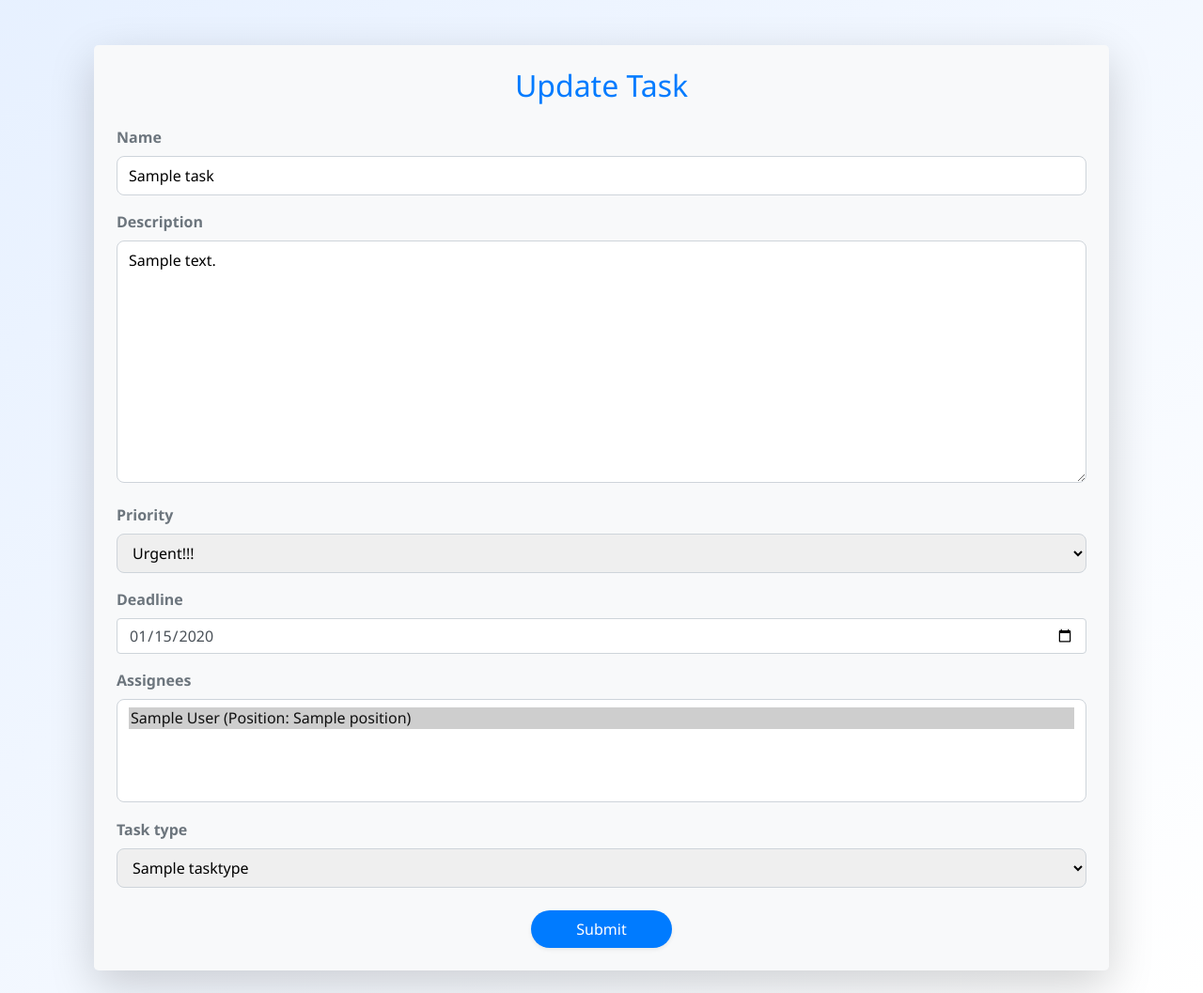
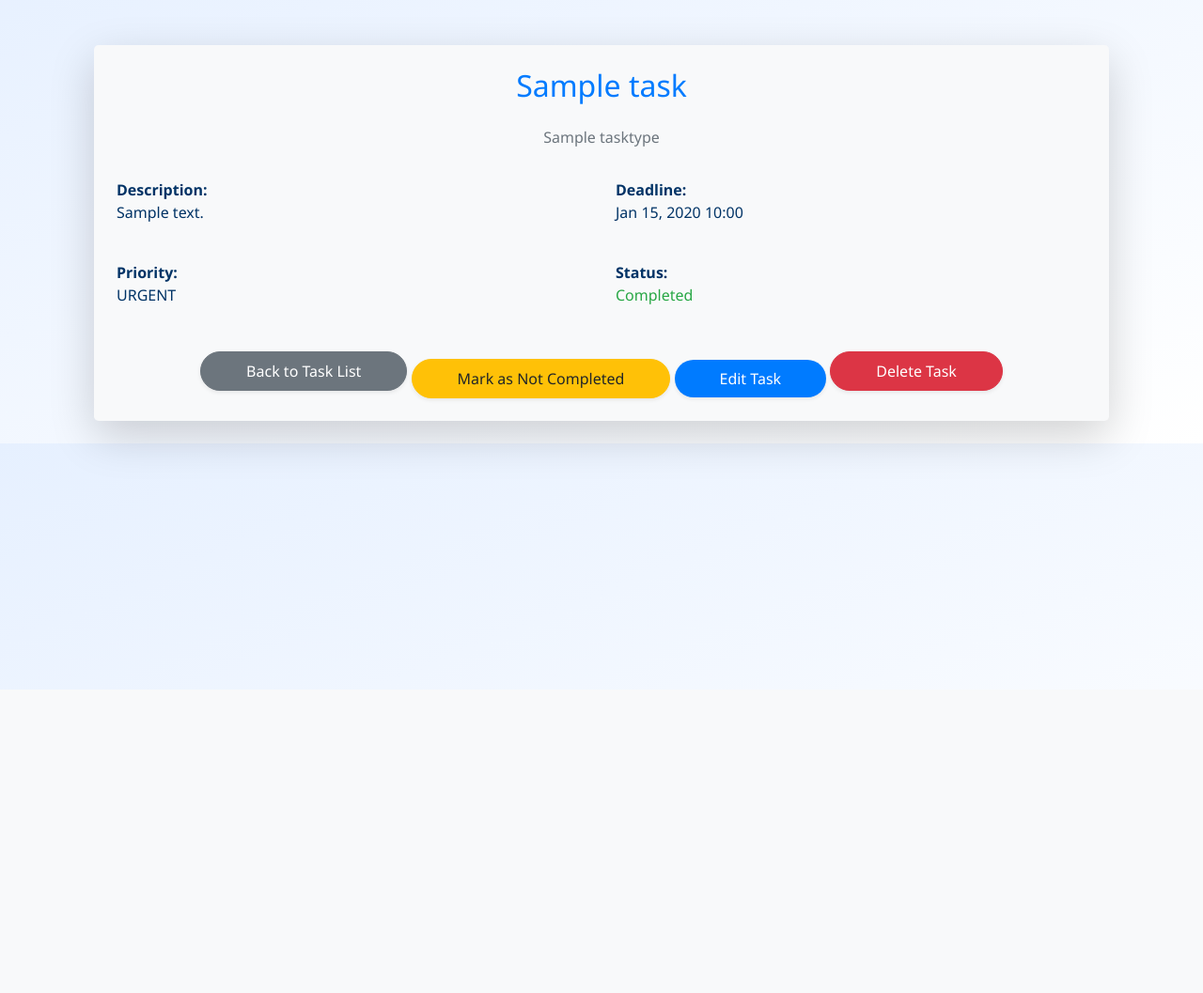
Before and after one commit to pewlay/synthtask, a Django app: page /manager/tasks/1/update/ in a window 1280 px wide. Shown: the part 66-1123 px from the top of the page at 94% size. After the commit the page ends 795 px from the top, so only its background shows below. Run offline with Django 5.2, Linux system fonts and the light colour scheme; a user stored in the database is signed in; tables that the repository leaves empty hold one stand-in row (values such as "Sample post").

Commit message:
Update views.py

```diff
--- a/manager/views.py
+++ b/manager/views.py
@@ -1,7 +1,7 @@
 from django.contrib.auth.decorators import login_required
 from django.contrib.auth.mixins import LoginRequiredMixin
 from django.http import HttpRequest, HttpResponse
-from django.shortcuts import render
+from django.shortcuts import render, redirect
 from django.urls import reverse_lazy
 from django.utils.timezone import now
 from django.views.generic import ListView, DetailView, CreateView, UpdateView, DeleteView
@@ -169,15 +169,25 @@ class TaskListView(LoginRequiredMixin, ListView):
     model = Task
     queryset = Task.objects.select_related()
 
+    def get_queryset(self):
+        return Task.objects.filter(assignees=self.request.user)
+
     def get_context_data(self, **kwargs):
         context = super().get_context_data(**kwargs)
-        context["task_list"] = Task.objects.all()
+        context["task_list"] = self.get_queryset()
         return context
 
 
 class TaskDetailView(LoginRequiredMixin, DetailView):
     model = Task
-    queryset = Task.objects.select_related()
+    template_name = 'manager/task_detail.html'
+    context_object_name = 'task'
+
+    def post(self, request, *args, **kwargs):
+        task = self.get_object()
+        task.is_completed = not task.is_completed
+        task.save()
+        return redirect('manager:task-detail', pk=task.pk)
 
 
 class TaskCreateView(LoginRequiredMixin, CreateView):
--- a/templates/manager/task_form.html
+++ b/templates/manager/task_form.html
@@ -3,36 +3,57 @@
 {% block content %}
   <div class="container mt-5">
     <div class="card shadow-lg p-4 rounded-lg border-0 bg-light">
-    <h2 class="mb-4 text-primary text-center">
-      {% if object.pk %}
-        Update Task
-      {% else %}
-        Create Task
-      {% endif %}
-    </h2>
+      <h2 class="mb-4 text-primary text-center">{{ task.name }}</h2>
+      <p class="text-muted text-center">{{ task.task_type }}</p>
 
-    <form method="post" novalidate>
-      {% csrf_token %}
-      {% for field in form %}
-        {% if field.name != 'is_completed' %}
-          <div class="form-group">
-            <label class="font-weight-bold text-secondary">{{ field.label }}</label>
-            {{ field }}
-            {% if field.errors %}
-              <div class="text-danger small">
-                {{ field.errors|striptags }}
+      <div class="row mt-3">
+        <div class="col-md-6">
+          <strong>Description:</strong>
+          <p>{{ task.description }}</p>
         </div>
-            {% endif %}
+        <div class="col-md-6">
+          <strong>Deadline:</strong>
+          <p>{{ task.deadline|date:"M d, Y H:i" }}</p>
         </div>
-        {% endif %}
-      {% endfor %}
+      </div>
+
+      <div class="row mt-4">
+        <div class="col-md-6">
+          <strong>Priority:</strong>
+          <p>{{ task.priority }}</p>
+        </div>
+        <div class="col-md-6">
+          <strong>Status:</strong>
+          <p class="text-success">{{ task.is_completed|yesno:"Completed,Not completed" }}</p>
+        </div>
+      </div>
 
       <div class="text-center mt-4">
-        <button type="submit" class="btn btn-primary px-5 py-2 rounded-pill shadow-sm">
-          Submit
+        <a href="{% url 'manager:task-list' %}" class="btn btn-secondary px-5 py-2 rounded-pill shadow-sm">
+          Back to Task List
+        </a>
+
+        {% if task.is_completed %}
+          <a href="{% url 'manager:toggle-task-status' task.id %}" class="btn btn-warning px-5 py-2 rounded-pill shadow-sm mt-3">
+            Mark as Not Completed
+          </a>
+        {% else %}
+          <a href="{% url 'manager:toggle-task-status' task.id %}" class="btn btn-success px-5 py-2 rounded-pill shadow-sm mt-3">
+            Mark as Completed
+          </a>
+        {% endif %}
+
+        <a href="{% url 'manager:task-edit' task.id %}" class="btn btn-primary px-5 py-2 rounded-pill shadow-sm mt-3">
+          Edit Task
+        </a>
+
+        <form method="POST" action="{% url 'manager:task-delete' task.id %}" class="d-inline mt-3">
+          {% csrf_token %}
+          <button type="submit" class="btn btn-danger px-5 py-2 rounded-pill shadow-sm">
+            Delete Task
           </button>
-      </div>
         </form>
       </div>
     </div>
+  </div>
 {% endblock %}
```
Lines whose indentation alone changed are shown as unchanged.
